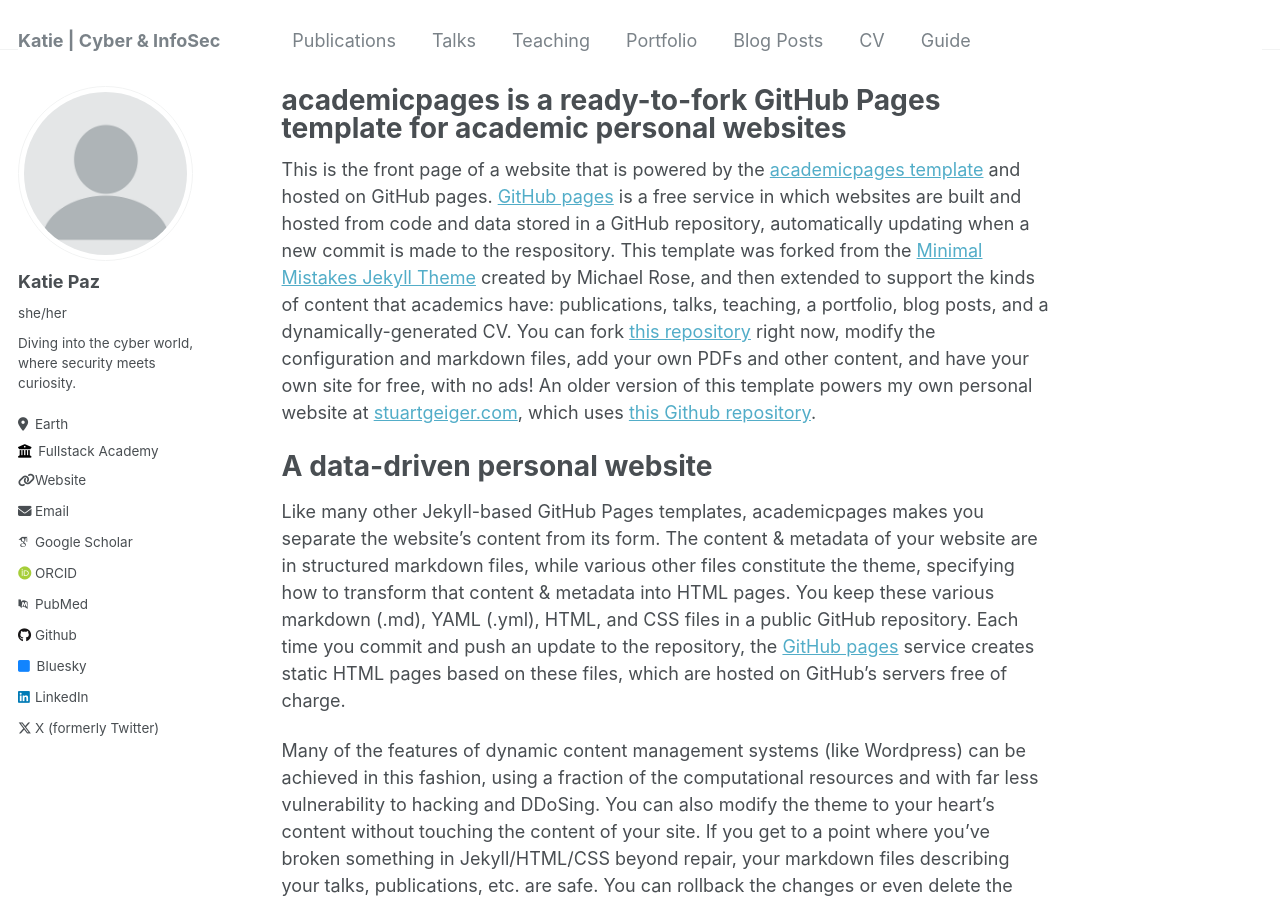
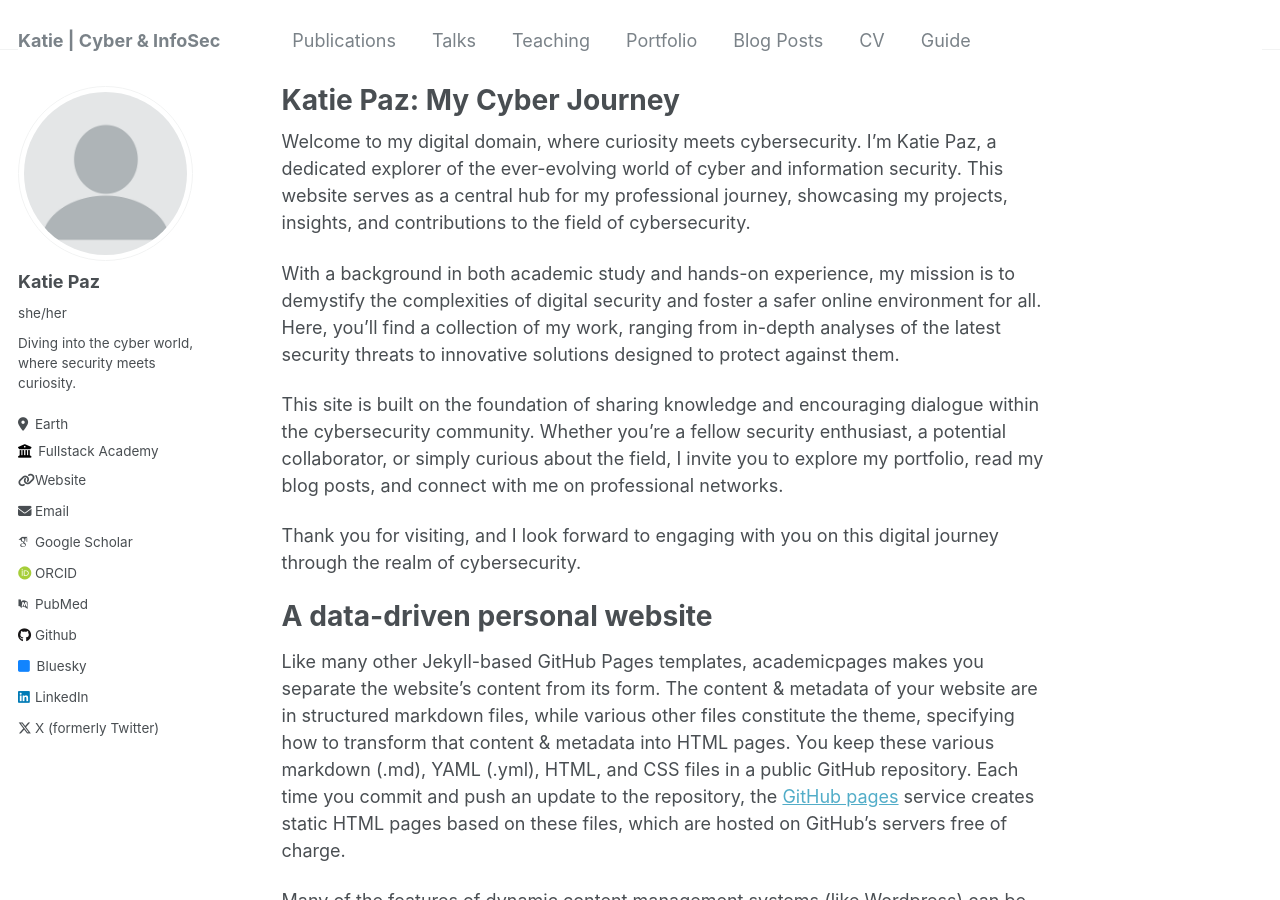
Before and after one commit to KatieCryptique/katiecryptique.github.io, a Jekyll site: the page built from _pages/about.md, in a window 1280 px wide and 900 px high. Built offline with Jekyll 4.4.1, drawn with Linux system fonts in a browser that asks for light colours; some web fonts are replaced.

Commit message:
Update about.md

```diff
--- a/_pages/about.md
+++ b/_pages/about.md
@@ -1,13 +1,19 @@
 ---
 permalink: /
-title: "academicpages is a ready-to-fork GitHub Pages template for academic personal websites"
+title: "Katie Paz: My Cyber Journey"
 author_profile: true
 redirect_from:
   - /about/
   - /about.html
 ---
 
-This is the front page of a website that is powered by the [academicpages template](https://github.com/academicpages/academicpages.github.io) and hosted on GitHub pages. [GitHub pages](https://pages.github.com) is a free service in which websites are built and hosted from code and data stored in a GitHub repository, automatically updating when a new commit is made to the respository. This template was forked from the [Minimal Mistakes Jekyll Theme](https://mmistakes.github.io/minimal-mistakes/) created by Michael Rose, and then extended to support the kinds of content that academics have: publications, talks, teaching, a portfolio, blog posts, and a dynamically-generated CV. You can fork [this repository](https://github.com/academicpages/academicpages.github.io) right now, modify the configuration and markdown files, add your own PDFs and other content, and have your own site for free, with no ads! An older version of this template powers my own personal website at [stuartgeiger.com](http://stuartgeiger.com), which uses [this Github repository](https://github.com/staeiou/staeiou.github.io).
+Welcome to my digital domain, where curiosity meets cybersecurity. I'm Katie Paz, a dedicated explorer of the ever-evolving world of cyber and information security. This website serves as a central hub for my professional journey, showcasing my projects, insights, and contributions to the field of cybersecurity.
+
+With a background in both academic study and hands-on experience, my mission is to demystify the complexities of digital security and foster a safer online environment for all. Here, you'll find a collection of my work, ranging from in-depth analyses of the latest security threats to innovative solutions designed to protect against them.
+
+This site is built on the foundation of sharing knowledge and encouraging dialogue within the cybersecurity community. Whether you're a fellow security enthusiast, a potential collaborator, or simply curious about the field, I invite you to explore my portfolio, read my blog posts, and connect with me on professional networks.
+
+Thank you for visiting, and I look forward to engaging with you on this digital journey through the realm of cybersecurity.
 
 A data-driven personal website
 ======
```
